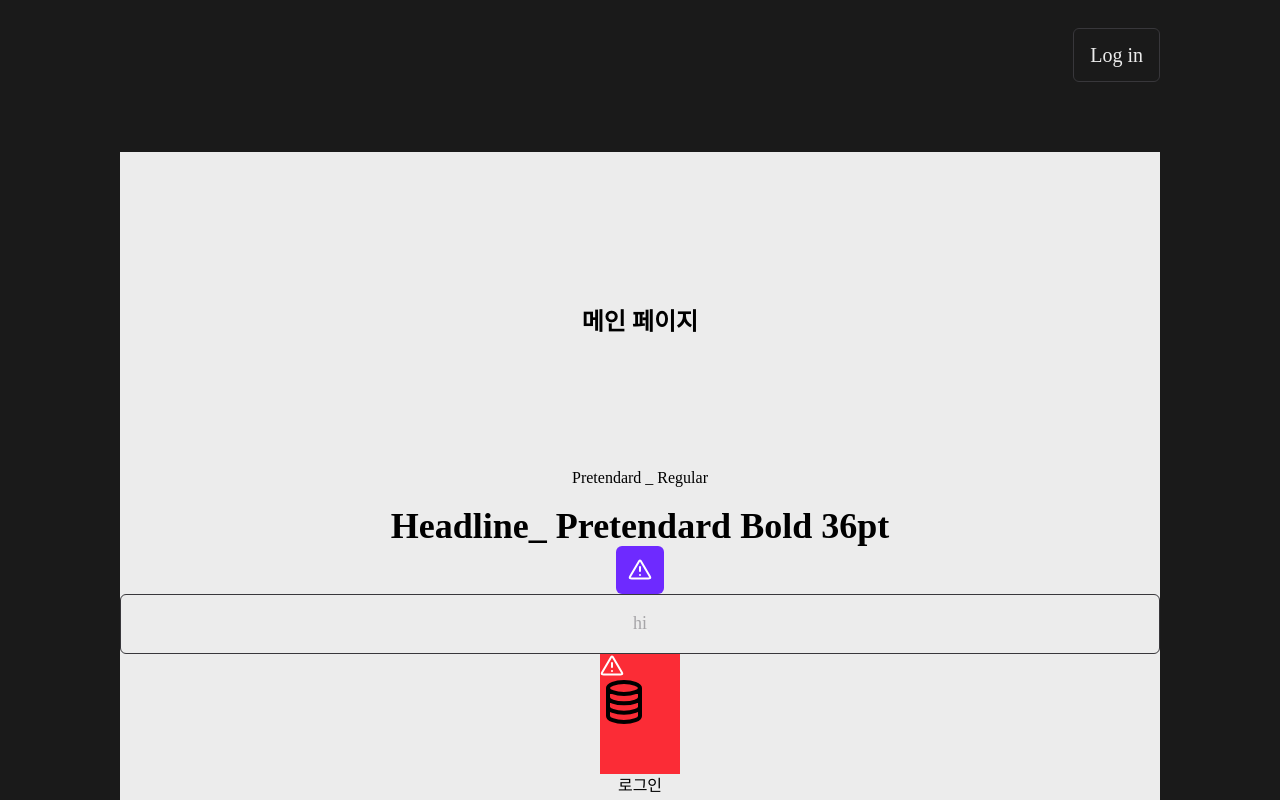
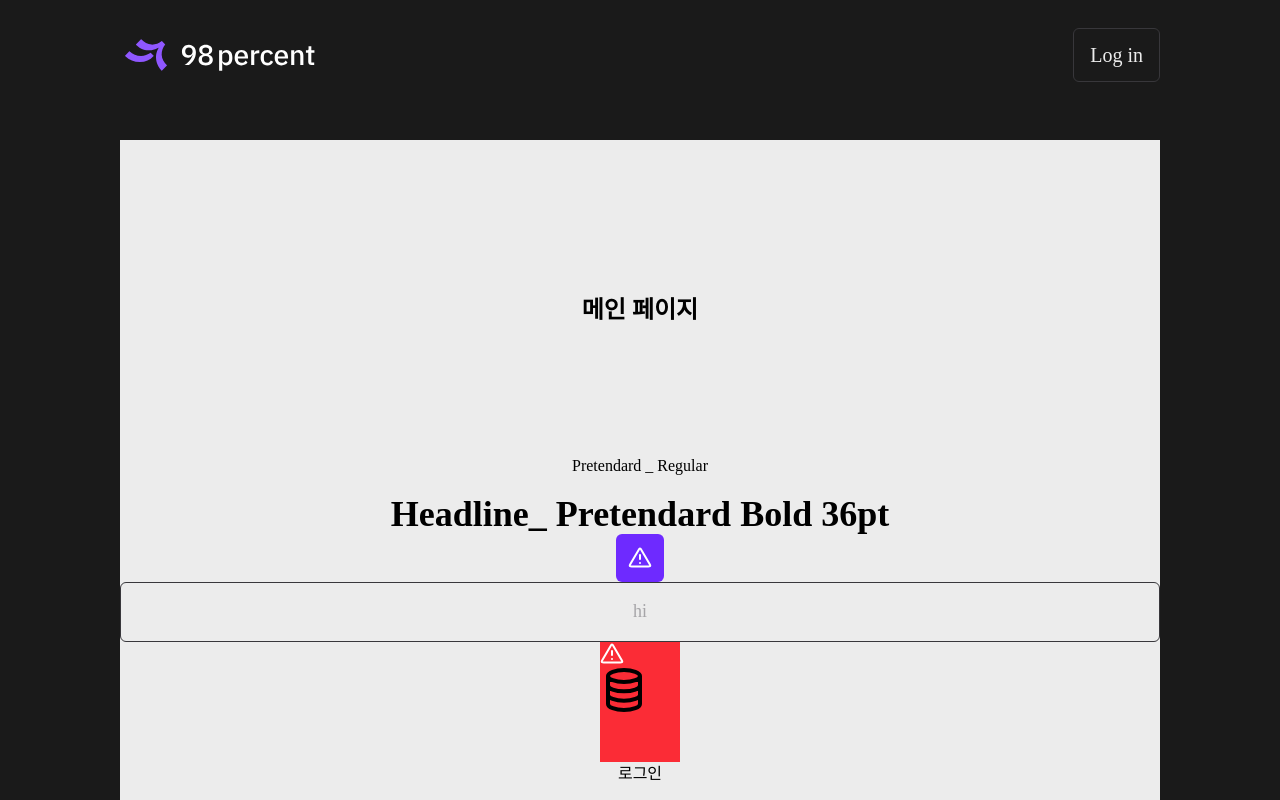
Before and after one commit to dnd-side-project/dnd-12th-8-frontend, a Next.js app: page / in a window 1280 px wide. Shown: the top 800 px of the page. Built offline with nearby package versions, Linux system fonts and the light colour scheme; no server answers.

Commit message:
style: Fix header logo style

```diff
--- a/src/components/@shared/layout/Header.tsx
+++ b/src/components/@shared/layout/Header.tsx
@@ -21,10 +21,10 @@ function Header() {
 
   return (
     <>
-      <div className="sticky top-0 left-0 z-50 mb-4 flex w-full items-center justify-between bg-gray-900 py-3 tablet:pt-6 laptop:mb-[58px] laptop:pt-7">
-        <Link href="/">
+      <div className="sticky top-0 left-0 z-50 flex w-full items-center justify-between bg-gray-900 pt-3 pb-7 tablet:pt-6 laptop:pt-7 laptop:pb-[58px]">
+        <Link href="/main">
           <LogoShortIcon className="laptop:hidden" />
-          <LogoFullIcon className="hidden laptop:block" />
+          <LogoFullIcon className="hidden h-[50px] w-[200px] laptop:block" />
         </Link>
 
         {isLoggedIn ? (
```
